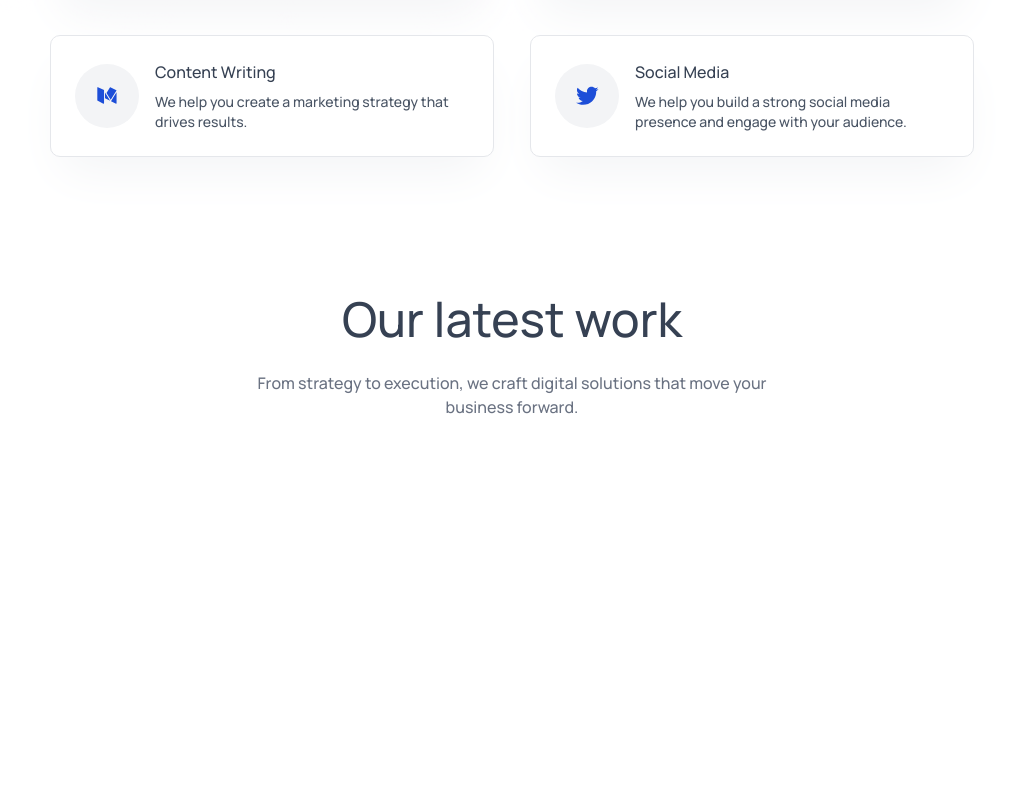
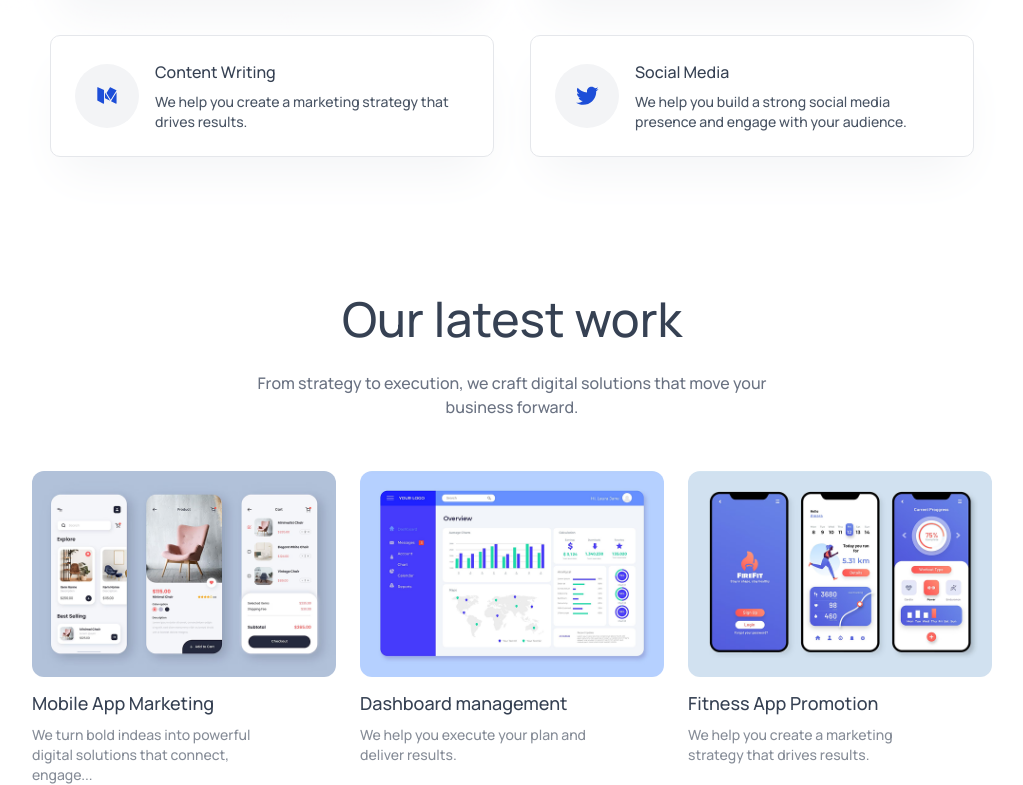
Before and after one commit to varad-n/react-tailwind, a React (Vite) app: page / in a window 1280 px wide. Shown: the part 1684-2469 px from the top of the page, without its empty margins (128-1151 px from the left). Before the commit the page ends 2127 px from the top, so only its background shows below. Built offline with nearby package versions, Linux system fonts and the light colour scheme.

Commit message:
our work section DONE!!

```diff
--- a/src/components/OurWork.jsx
+++ b/src/components/OurWork.jsx
@@ -1,11 +1,42 @@
 import React from 'react'
 import Title from './title'
+import assets from '../assets/assets'
 
 const OurWork = () => {
+
+  const workData = [
+    {
+      title: 'Mobile App Marketing',
+      description: 'We turn bold indeas into powerful digital solutions that connect, engage...',
+      image: assets.work_mobile_app
+    },
+    {
+      title: 'Dashboard management',
+      description: 'We help you execute your plan and deliver results.',
+      image: assets.work_dashboard_management
+    },
+    {
+      title: 'Fitness App Promotion',
+      description: 'We help you create a marketing strategy that drives results.',
+      image: assets.work_fitness_app
+    },
+  ]
+
   return (
     <div id='our-work' className='flex flex-col items-center gap-7 px-4 sm:px-12 lg:px-24 xl:px-40
     pt-30 text-gray-700 dark:text-white'>
-        <Title title='Our latest work' desc='From strategy to execution, we craft digital solutions that move your business forward.' />
+      <Title title='Our latest work' desc='From strategy to execution, we craft digital solutions that move your business forward.' />
+    <div className='grid sm:grid-cols-2 lg:grid-cols-3 gap-6 w-full max-w-5xl'>
+        {
+          workData.map((work, index)=>(
+            <div key={index} className='hover:scale-102 duration-500 transition-all cursor-pointer'>
+              <img src={work.image} className='w-full rounded-xl' alt='' />
+              <h3 className='mt-3 mb-2 text-lg font-semibold'>{work.title}</h3>
+              <p className='text-sm opacity-60 w-5/6'>{work.description}</p>
+            </div>
+          ))
+        }
+    </div>
     </div>
   )
 }
```
